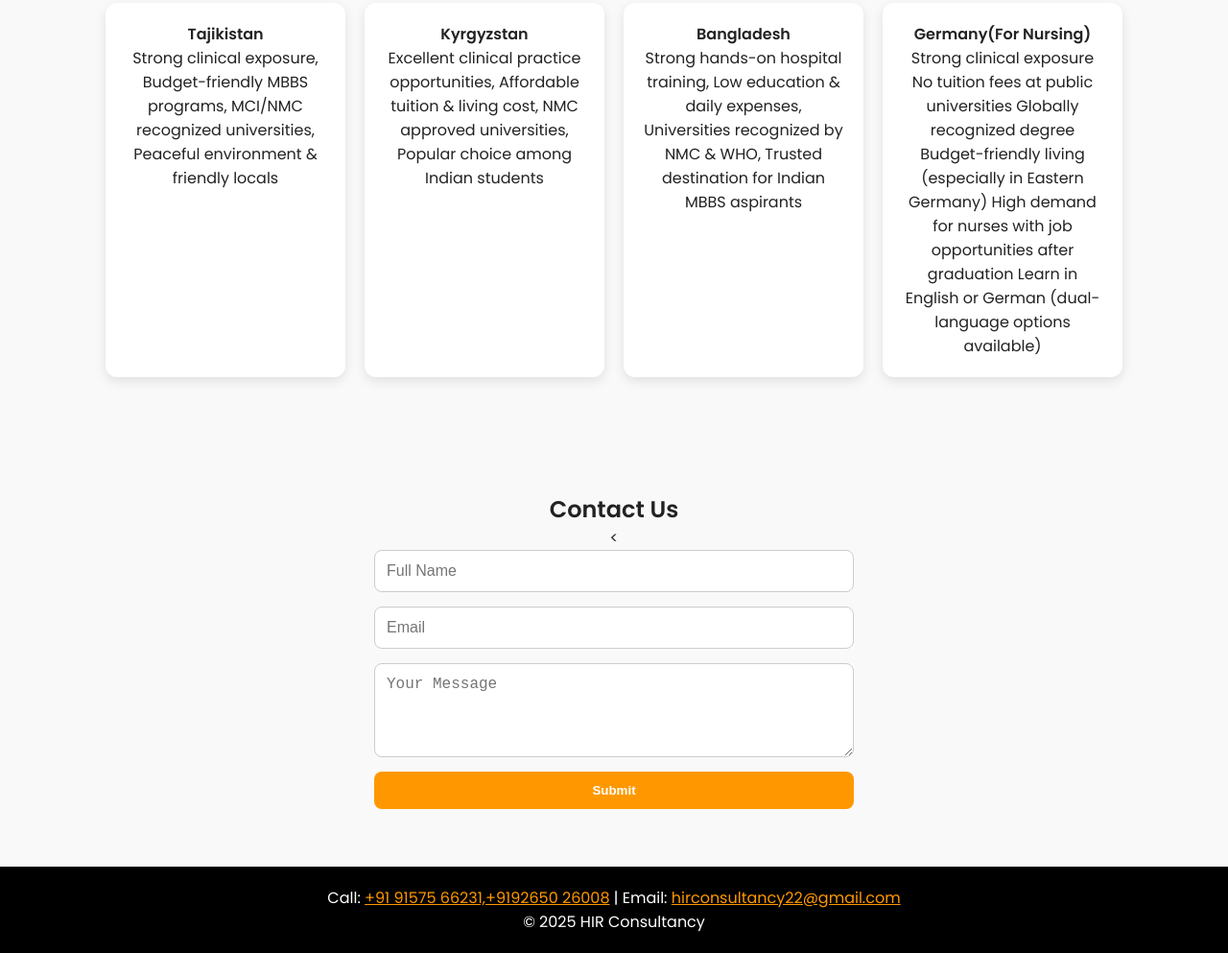
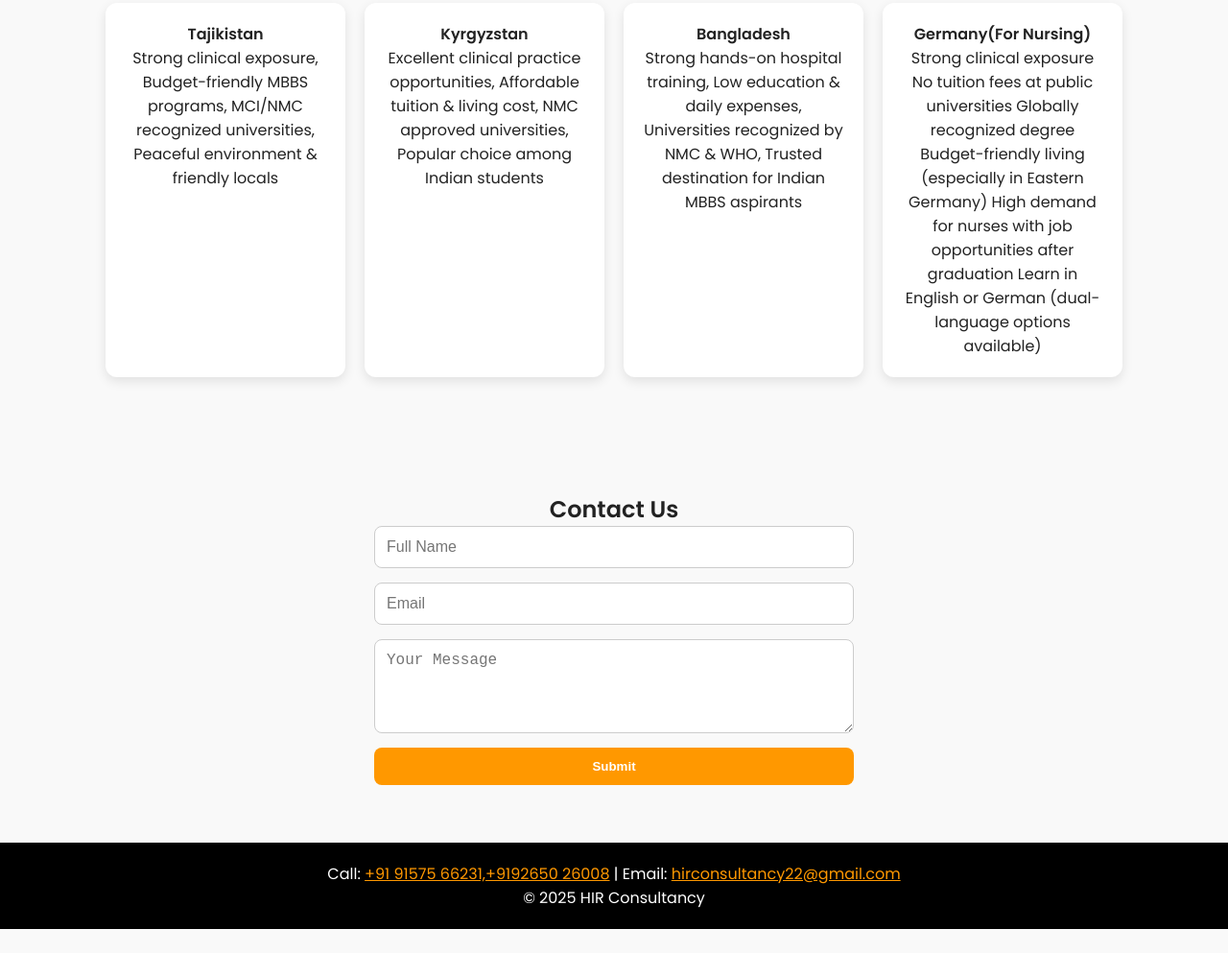
Before and after one commit to Hirconsultancy/hirconsultancy.github.io, a plain HTML site: page index.html in a window 1280 px wide. Shown: the part 1296-2289 px from the top of the page at 96% size. After the commit the page ends 2264 px from the top, so only its background shows below. Drawn offline with nearby package versions, Linux system fonts and the light colour scheme; a web font is replaced by a local one.

Commit message:
Update index.html

```diff
--- a/index.html
+++ b/index.html
@@ -117,7 +117,7 @@
 
         <section id="contact" class="section">
             <h2>Contact Us</h2>
-            <<!-- modify this form HTML and place wherever you want your form -->
+            <!-- modify this form HTML and place wherever you want your form -->
 <form action="https://formspree.io/f/manjrnrp" method="POST">
                 <input type="text" name="name" placeholder="Full Name" required>
                 <input type="email" name="email" placeholder="Email" required>
```
